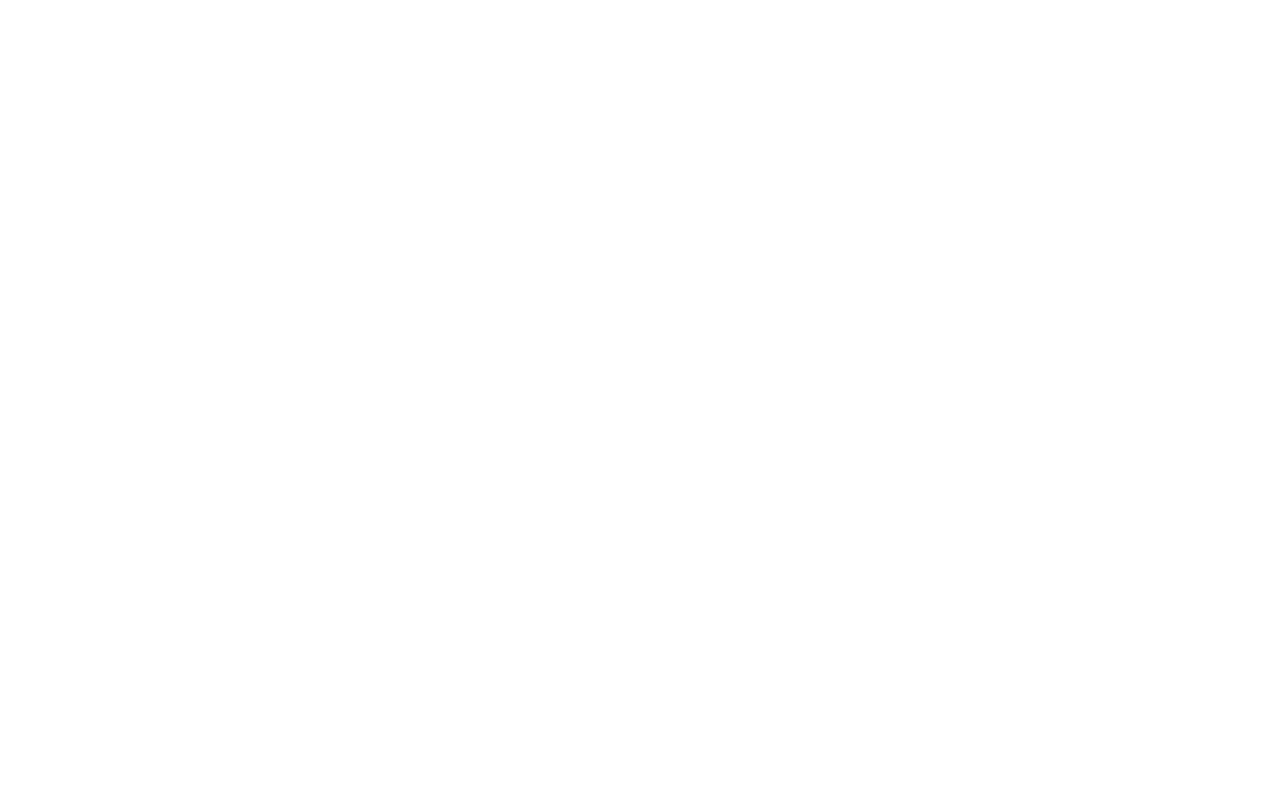
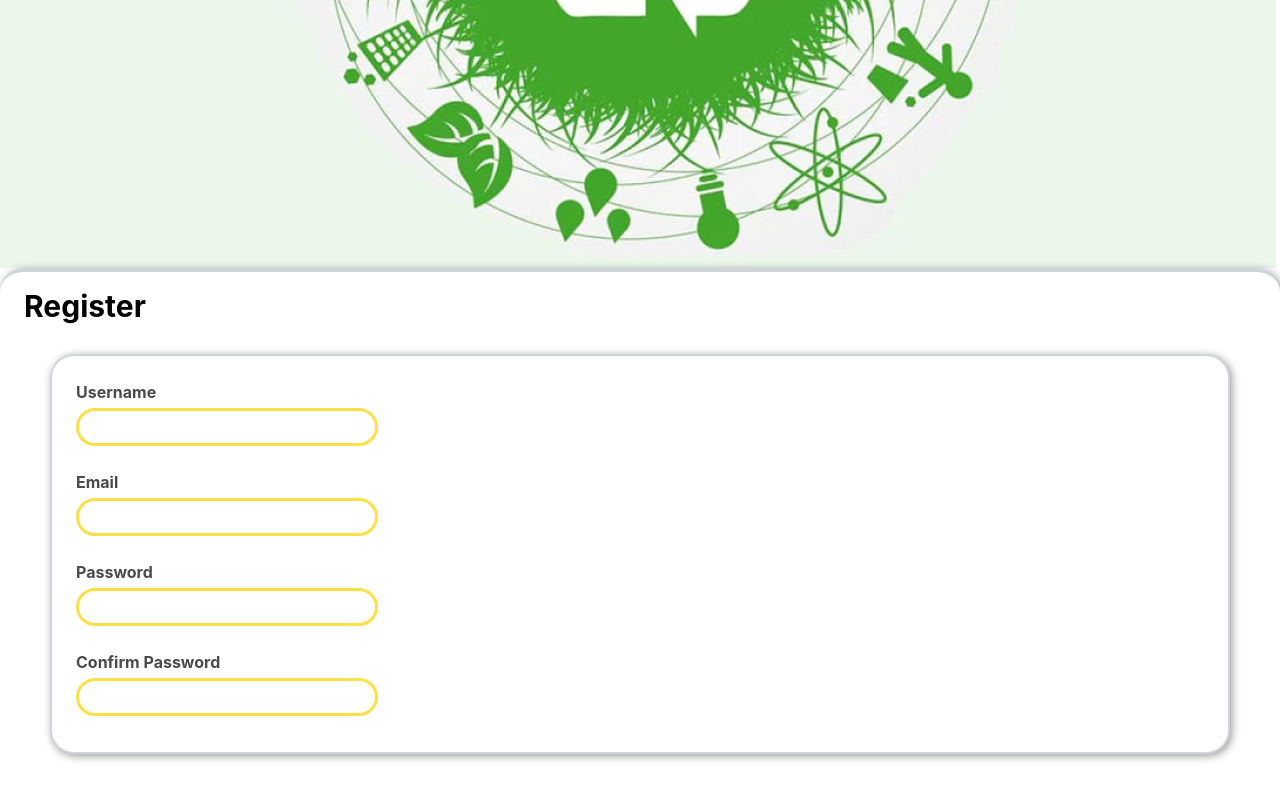
Before and after one commit to Verd1ne/Trash-scan, a React (Create React App) app in the folder trash-scan/: page /registration in a window 1280 px wide. Before the commit this address had no page. Shown: the part 452-1252 px from the top of the page. Before the commit the page ends 800 px from the top, so only its background shows below. Built offline with nearby package versions, Linux system fonts and the light colour scheme.

Commit message:
regis page

```diff
--- a/trash-scan/src/App.css
+++ b/trash-scan/src/App.css
@@ -73,3 +73,26 @@ footer{
 .scantext2{
   text-align:center;
 }
+
+.RegisBar{
+  height: 624px;
+}
+
+.RegisBox{
+  margin-left: 50px;
+  margin-right: 50px;
+  display: flex;
+  margin-top: 30px;
+  height:400px;
+  border-width: 2px;
+}
+
+.usernamediv{
+  margin-left: auto;
+  margin-right: auto;
+  align-items: center;
+}
+
+input{
+  border-width: 3px;
+}
--- a/trash-scan/src/App.js
+++ b/trash-scan/src/App.js
@@ -2,6 +2,7 @@ import React from 'react'
 import './App.css';
 import Home from './pages/Home';
 import Scan from './pages/Scan';
+import Regis from './pages/Regis';
 import {  BrowserRouter as Router,  Routes,  Route} from "react-router-dom";
 
 function App() {
@@ -11,6 +12,7 @@ function App() {
         <Routes>
           <Route path="/" element={<Home />} />
           <Route path="/scan" element={<Scan />} />
+          <Route path="/registration" element={<Regis />} />
         </Routes>
       </Router>
 
--- /dev/null
+++ b/trash-scan/src/pages/Regis.js
@@ -0,0 +1,48 @@
+import React from 'react'
+import Layout from '../components/Layout';
+import Banner from '../images/ts-banner.png';
+
+function Regis(){
+    return(
+        <div>
+                    <img src={Banner} alt="banner" className=''></img>
+                      <div className="RegisBar bg-white rounded-3xl rounded-b-none pt-4 border-solid border-gray-300 border-t-4 drop-shadow-[2px_2px_4px_rgba(0,0,0,0.4)]">
+                <h1 className='text-3xl font-bold text-black ml-5'>
+                    Register
+                </h1>
+              <div className='RegisBox bg-white rounded-3xl border-solid border-gray-300 mb-7 drop-shadow-[2px_2px_4px_rgba(0,0,0,0.4)]'>
+                <div className=''>
+                <form action="url_to_send_form_data" method="post">
+                    <div className='usernamediv pt-5'>
+                        <label  className="pl-5 font-bold" for="first_name">Username</label><br />
+                        <input className="ml-5 px-5  border-yellow-300 mt-1 p-1 rounded-3xl focus:outline-none" type="text" name="firstname" id="first_name"  required/>
+                    </div>
+
+                    <div className='emaildiv mt-5'>
+                        <label className="pl-5 font-bold" for="e-mail">Email</label><br />
+                        <input className="ml-5 px-5 border-yellow-300 mt-1 p-1 rounded-3xl focus:outline-none" type="email" name="email" id="e-mail"  required/>
+                    </div>
+
+                    <div className='password1 mt-5'>
+                        <label className="pl-5 font-bold" for="pass_word">Password</label><br />
+                        <input className="ml-5 px-5  border-yellow-300 mt-1 p-1 rounded-3xl focus:outline-none" type="password" name="password1" id="pass_word"  required/>
+                    </div>
+
+                    <div className='password2 mt-5 pb-5'>
+                        <label className="pl-5 font-bold" for="pass_word2">Confirm Password</label><br />
+                        <input className="ml-5 px-5  border-yellow-300 mt-1 p-1 rounded-3xl focus:outline-none" type="password" name="password2" id="pass_word2" required/>
+                    </div>
+
+                    </form>
+                </div>
+              </div>
+
+            </div>
+        </div>
+
+
+
+    )
+}
+
+export default Regis;
--- a/trash-scan/src/pages/Scan.js
+++ b/trash-scan/src/pages/Scan.js
@@ -14,7 +14,7 @@ function Scan() {
           </div>
 
           <div>
-            <footer className="bg-black rounded-3xl rounded-b-none h-80">
+            <footer className="bg-black rounded-3xl rounded-b-none h-60">
              <p className="scantext1 text-white text-2xl font-bold">
                 Scan and Receive
              </p>
```
Also changed, not shown: trash-scan/src/images/ts-banner.png (added).
